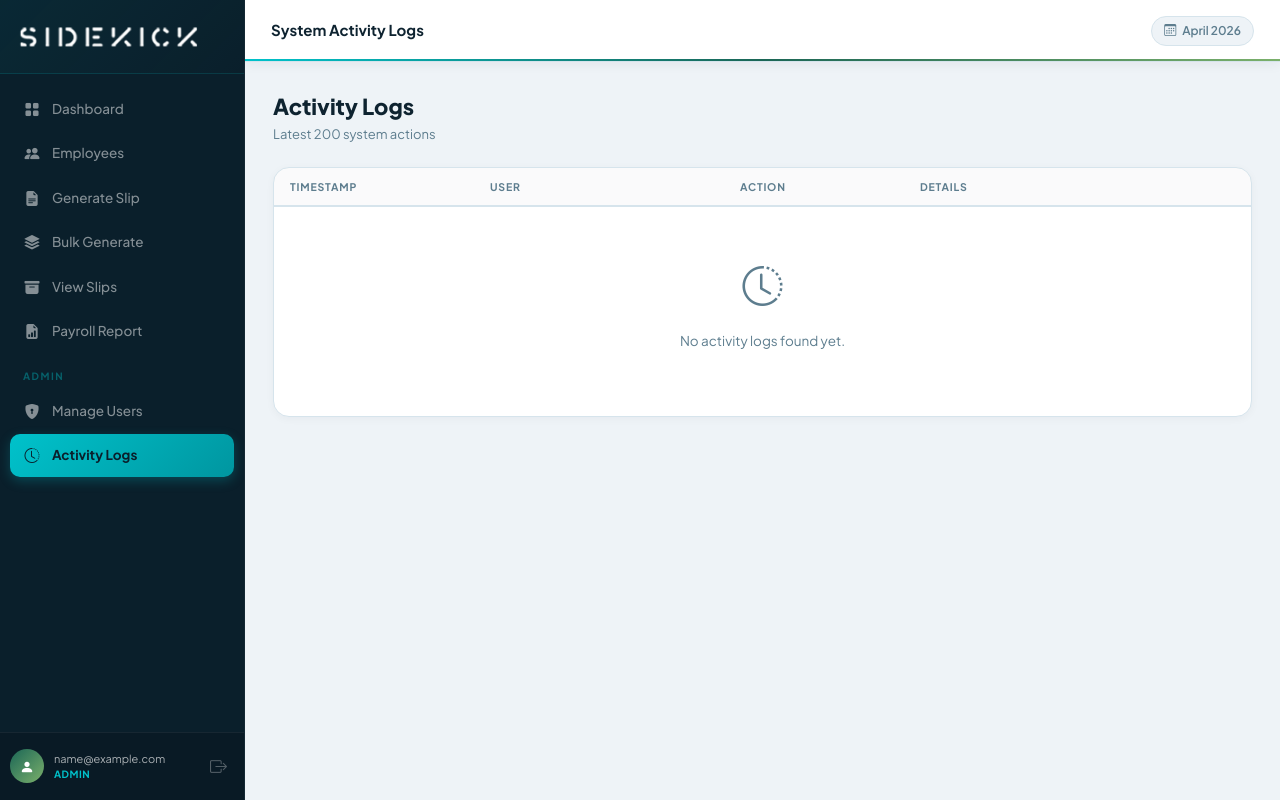
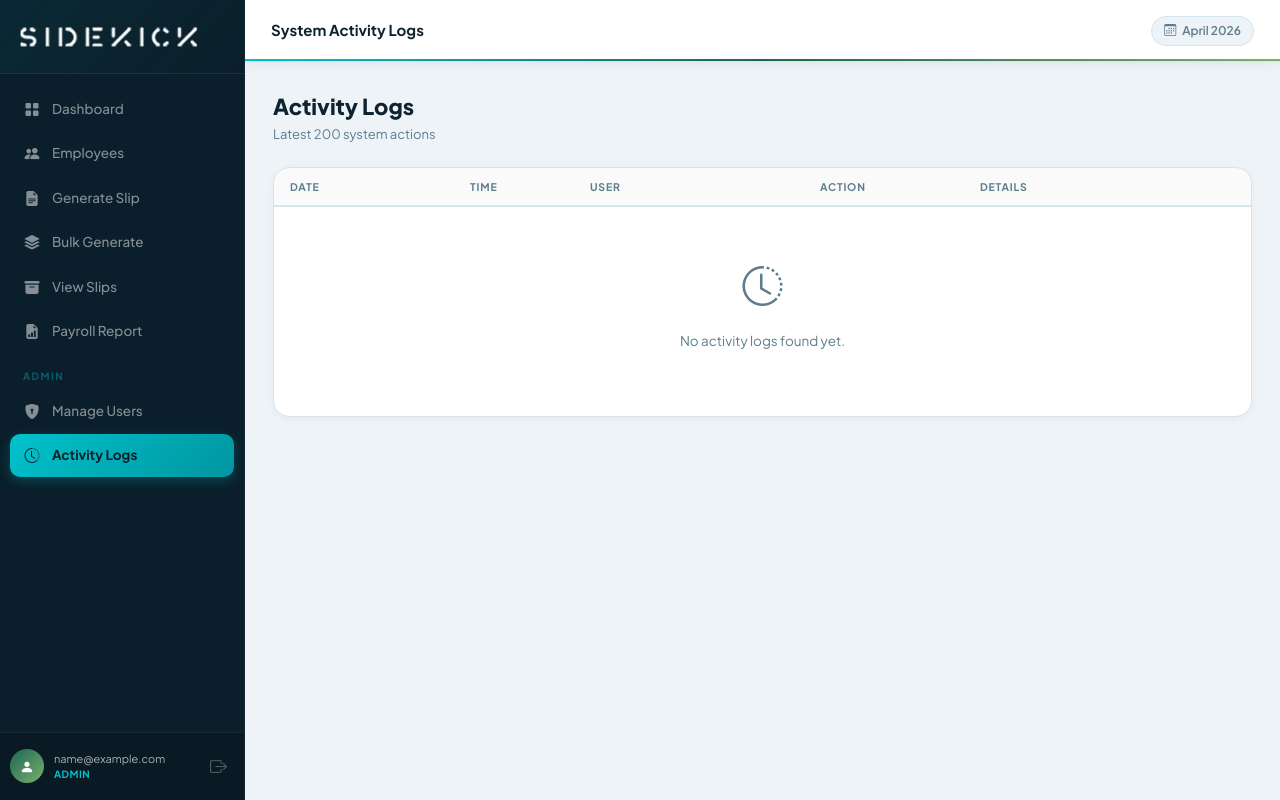
Before and after one commit to Sidekick1012/Sidekick_SallarySlip_Generator, a Flask app: page /logs in a window 1280 px wide. Run offline with Flask 3, Linux system fonts and the light colour scheme; the visitor is signed in with stand-in values (Sample User, id 1); data that the repository does not hold is empty; parts of the project's set-up code (start-up, migrations or seed data) failed here and were passed over; some libraries are stand-ins or nearby versions.

Commit message:
activity_logs

```diff
--- a/templates/activity_logs.html
+++ b/templates/activity_logs.html
@@ -1,5 +1,5 @@
 {% extends "base.html" %}
-{% block title %}Activity Logs — Sidekick Payroll{% endblock %}
+{% block title %}Activity Logs — DACI Payroll{% endblock %}
 {% block page_title %}System Activity Logs{% endblock %}
 
 {% block content %}
@@ -15,38 +15,48 @@
     <table class="sk-table">
       <thead>
         <tr>
-          <th style="width: 200px;">Timestamp</th>
-          <th style="width: 250px;">User</th>
-          <th style="width: 180px;">Action</th>
+          <th style="width: 180px;">Date</th>
+          <th style="width: 120px;">Time</th>
+          <th style="width: 230px;">User</th>
+          <th style="width: 160px;">Action</th>
           <th>Details</th>
         </tr>
       </thead>
       <tbody>
         {% for log in logs %}
+        {% set ts = log.timestamp | string %}
+        {% set date_part = ts[:10] %}
+        {% set time_part = ts[11:19] if ts | length > 10 else '—' %}
         <tr>
           <td>
-            <div style="font-size: 13px; font-weight: 600;">{{ log.timestamp[:10] }}</div>
-            <div style="font-size: 12px; color: var(--muted);">{{ log.timestamp[11:19] }}</div>
+            <div style="font-size: 13px; font-weight: 600; color: var(--text);">
+              {{ date_part }}
+            </div>
+          </td>
+          <td>
+            <div style="font-size: 13px; font-weight: 500; color: var(--muted); font-family: monospace;">
+              {{ time_part }}
+            </div>
           </td>
           <td>
             <div class="d-flex align-items-center gap-2">
               <div class="emp-avatar" style="width: 30px; height: 30px; font-size: 12px;">{{ log.user_email[0]|upper }}</div>
-              <span style="font-size: 14px;">{{ log.user_email }}</span>
+              <span style="font-size: 13px;">{{ log.user_email }}</span>
             </div>
           </td>
           <td>
-            <span class="badge {% if 'Email' in log.action %}bg-info{% elif 'Delete' in log.action %}bg-danger{% elif 'Edit' in log.action or 'Update' in log.action %}bg-warning text-dark{% else %}bg-success{% endif %}" style="font-weight: 500; font-size: 12px;">
+            <span class="badge {% if 'Email' in log.action %}bg-info{% elif 'Delete' in log.action %}bg-danger{% elif 'Edit' in log.action or 'Update' in log.action %}bg-warning text-dark{% elif 'Error' in log.action %}bg-danger{% else %}bg-success{% endif %}" style="font-weight: 500; font-size: 12px;">
               {{ log.action }}
             </span>
           </td>
           <td style="font-size: 13px; color: var(--muted);">
-            {{ log.details or '-' }}
+            {{ log.details or '—' }}
           </td>
         </tr>
         {% endfor %}
         {% if not logs %}
         <tr>
-          <td colspan="4" class="text-center py-5">
+          <td colspan="5" class="text-center py-5">
             <i class="bi bi-clock-history" style="font-size: 40px; color: var(--muted);"></i>
             <p class="mt-3" style="color: var(--muted);">No activity logs found yet.</p>
           </td>
--- a/utils/db.py
+++ b/utils/db.py
@@ -119,13 +119,15 @@ def create_user(email, password_hash, role="hr"):
 
 
 def log_activity(user_email, action, details=None):
-    from datetime import datetime
+    from datetime import datetime, timezone, timedelta
     try:
+        PKT = timezone(timedelta(hours=5))  # Pakistan Standard Time UTC+5
+        now_pkt = datetime.now(PKT)
         data = {
             "user_email": user_email,
             "action": action,
             "details": details,
-            "timestamp": datetime.now().isoformat()
+            "timestamp": now_pkt.strftime("%Y-%m-%dT%H:%M:%S")  # Clean ISO format without offset
         }
         supabase.table("activity_logs").insert(data).execute()
     except Exception as e:
```
